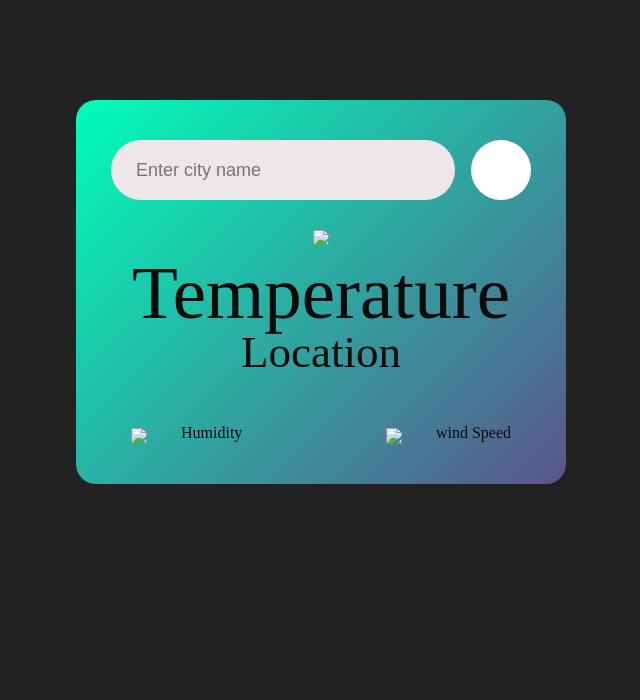
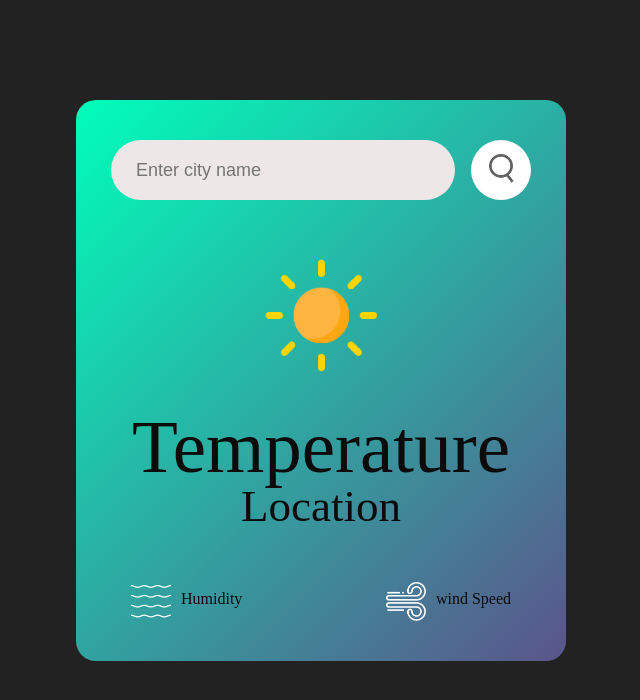
Before and after one commit to aakritimodi/Weather-app, a plain HTML site: page index.html in a window 1280 px wide. Shown: the whole page, without its empty margins (319-959 px from the left). Drawn offline with Linux system fonts and the light colour scheme.

Commit message:
Update index.html

```diff
--- a/index.html
+++ b/index.html
@@ -13,27 +13,27 @@
             <input type="text" placeholder="Enter city name"
             spellcheck="false">
             <button>
-                <img src="images/search.png" alt="">
+                <img src="./search.png" alt="">
             </button>
         </div>
         <div class="error">
 
         </div>
         <div class="weather">
-            <img src="images/clear.png" class="weather-icon">
+            <img src="./clear.png" class="weather-icon">
             <h1 class="temp">Temperature</h1>
             <h2 class="city">Location</h2>
 
             <div class="details">
                 <div class="col">
-                    <img src="images/humidity.png" >
+                    <img src="./humidity.png" >
                     <div>
                         <p class="humidity"></p>
                         <p>Humidity</p>
                     </div>
                 </div>
                 <div class="col">
-                    <img src="images/wind.png" >
+                    <img src="./wind.png" >
                     <div>
                         <p class="wind"></p>
                         <p>wind Speed</p>
```
